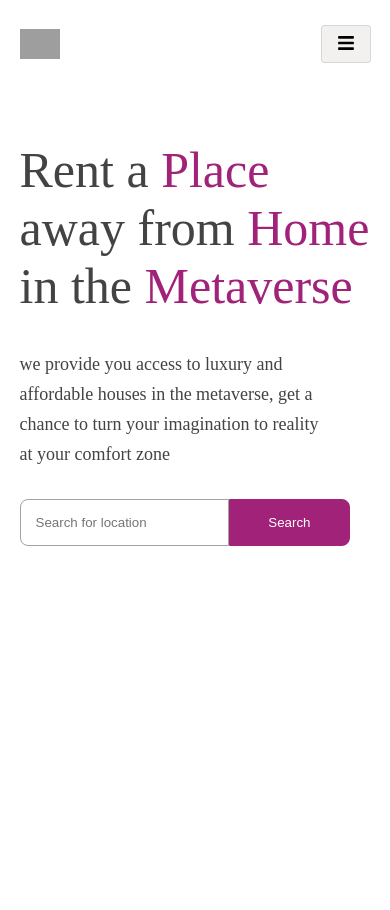
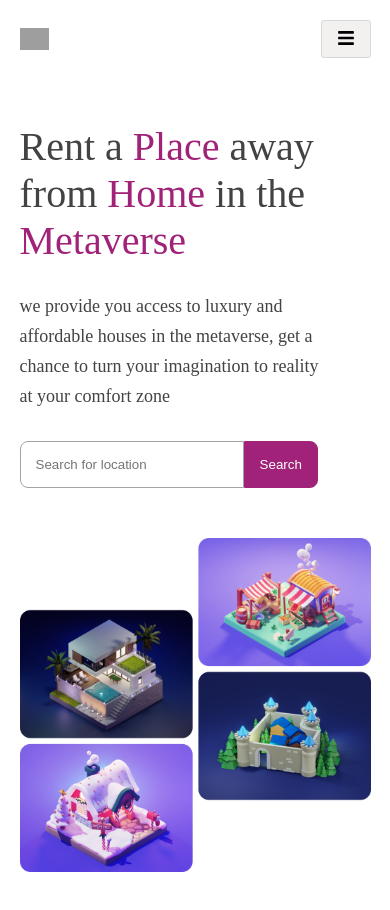
Before and after one commit to abel-otegbola/hng9-Metabnb, a React (Create React App) app: page / in a window 390 px wide. Shown: the top 910 px of the page. Before the commit the page ends 844 px from the top, so only its background shows below. Built offline with nearby package versions, Linux system fonts and the light colour scheme; grey boxes are pictures that could not be loaded.

Commit message:
feat: add hero-img to home

```diff
--- a/src/components/navbar/navbar.css
+++ b/src/components/navbar/navbar.css
@@ -33,7 +33,7 @@
     background-color: #f3f0f0;
 }
 
-@media (max-width: 900px) {
+@media (max-width: 1050px) {
     .navbar nav {
         display: none;
         flex-wrap: wrap;
@@ -66,3 +66,12 @@
         transition: 0.7s;
     }
 }
+
+@media (max-width: 760px) {
+    .navbar {
+        padding: 5%;
+    }
+    .navbar img {
+        height: 22px;
+    }
+}
--- a/src/pages/home/home.css
+++ b/src/pages/home/home.css
@@ -4,10 +4,11 @@
 .hero-section {
     display: flex;
     justify-content: space-between;
-    align-items: center;
+    align-items: flex-start;
 }
 .hero-section--texts {
     width: 50%;
+    margin-top: 20px;
     color: #434343;
 }
 .hero-section--texts h1 {
@@ -41,12 +42,29 @@
     border: 1px solid #A02279;
     border-radius: 0px 8px 8px 0px;
 }
+.hero-section img {
+    width: 43%;
+    padding: 0 0 0 30px;
+}
 
-@media (max-width: 900px) {
+@media (max-width: 1000px) {
     .hero-section {
         flex-wrap: wrap;
     }
     .hero-section--texts {
         width: 100%;
+        margin-top: 0;
+    }
+    .hero-section img {
+        width: 100%;
+        padding: 50px 0;
     }
 }
+@media (max-width: 760px) {
+    .hero-section--texts h1 {
+        font-size: 40px;
+    }
+    .search-field button {
+        padding: 15px;
+    }
+}
--- a/src/pages/home/home.js
+++ b/src/pages/home/home.js
@@ -1,4 +1,5 @@
 import "./home.css";
+import heroImg from "../../imgs/hero-img.png";
 
 const Home = () => {
     return (
@@ -12,6 +13,8 @@ const Home = () => {
                         <button>Search</button>
                     </div>
                 </div>
+
+                <img src={heroImg} alt="metabnb-hero"/>
             </div>
         </div>
     )
```
Also changed, not shown: src/imgs/hero-img.png (added).
